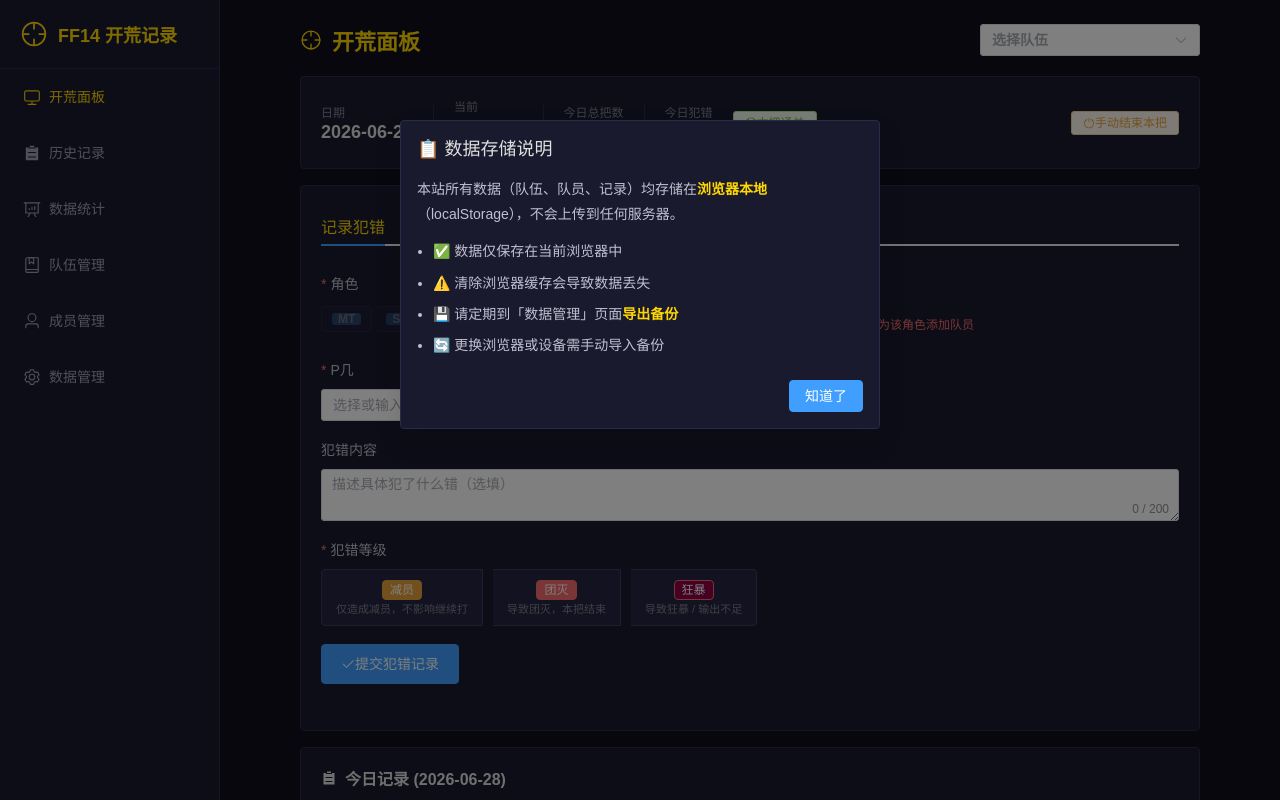
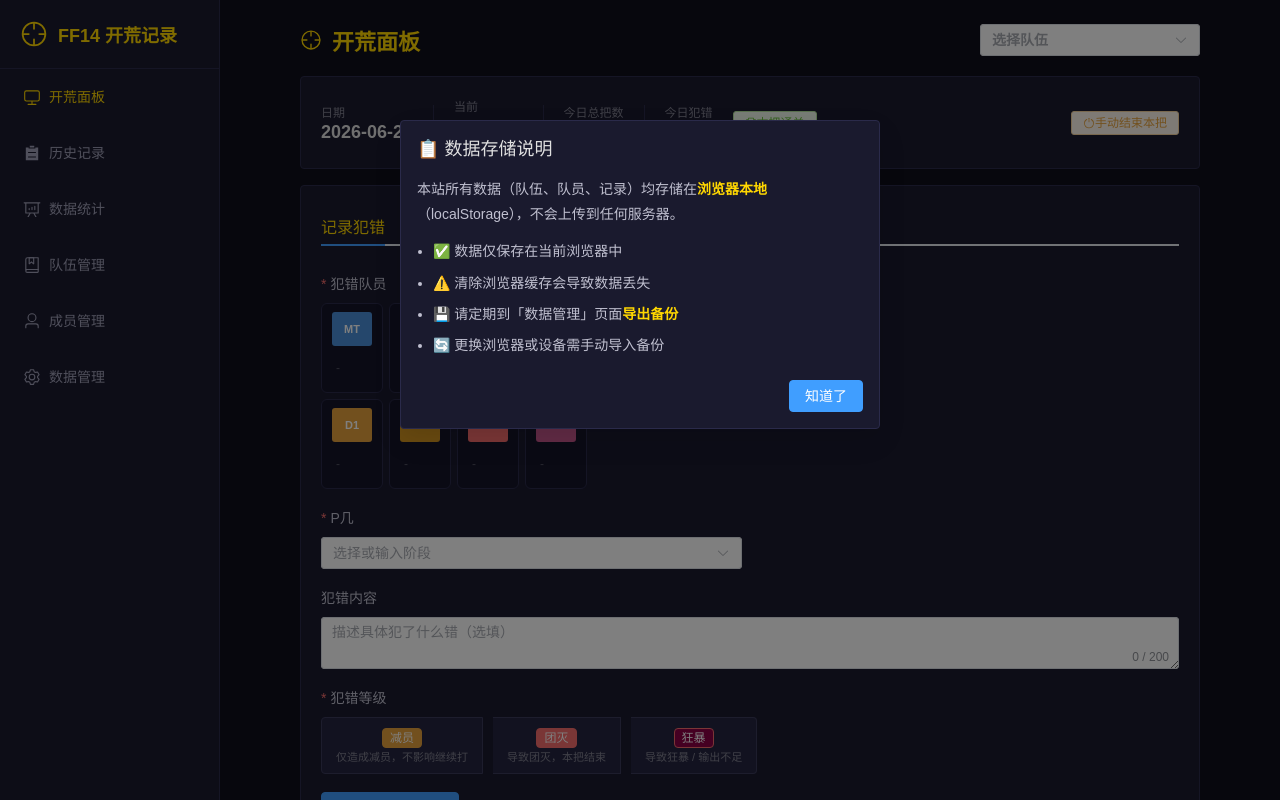
Before and after one commit to spqrwk/ff14-raid-tracker, a Vue app: page /#/ in a window 1280 px wide. Shown: the top 800 px of the page. Built offline with nearby package versions, Linux system fonts and the light colour scheme.

Commit message:
犯错记录支持多选队员

```diff
--- a/src/views/Home.vue
+++ b/src/views/Home.vue
@@ -80,66 +80,36 @@
             label-position="top"
             class="record-form"
           >
-            <!-- 角色 → 队员 级联选择 -->
-            <el-row :gutter="16">
-              <el-col :span="12">
-                <el-form-item label="角色" prop="role">
-                  <div class="role-selector">
-                    <el-radio-group
-                      v-model="mistakeForm.role"
-                      class="role-radio-bar"
-                      @change="onRoleChange"
+            <!-- 多选队员（按角色分组） -->
+            <el-form-item label="犯错队员" prop="playerIds">
+              <div class="player-check-grid">
+                <div
+                  v-for="role in ROLES"
+                  :key="role"
+                  class="player-check-group"
+                  :class="{ 'has-players': rolePlayerCount[role] > 0 }"
                 >
-                      <el-radio-button
-                        v-for="r in ROLES"
-                        :key="r"
-                        :value="r"
-                        :disabled="rolePlayerCount[r] === 0"
+                  <span class="player-check-role" :style="{ background: roleColor(role) }">{{ role }}</span>
+                  <template v-if="rolePlayerCount[role] > 0">
+                    <el-checkbox
+                      v-for="p in playerStore.playersByRole[role]"
+                      :key="p.id"
+                      :model-value="mistakeForm.playerIds"
+                      :label="p.id"
+                      @change="(checked) => togglePlayer(p.id, checked)"
                     >
-                        <span class="role-radio-label">
-                          <span class="role-radio-tag" :style="{ background: roleColor(r) }">{{ r }}</span>
-                          <span v-if="rolePlayerCount[r] > 0" class="role-player-count">{{ rolePlayerCount[r] }}人</span>
-                        </span>
-                      </el-radio-button>
-                    </el-radio-group>
+                      {{ p.name }}
+                    </el-checkbox>
+                  </template>
+                  <span v-else class="no-player-inline">-</span>
+                </div>
+              </div>
+              <div class="player-check-actions">
+                <el-button link size="small" @click="checkAllPlayers">全选</el-button>
+                <el-button link size="small" @click="uncheckAllPlayers">清空</el-button>
+                <span class="selected-count">{{ mistakeForm.playerIds.length }} 人已选</span>
               </div>
             </el-form-item>
-              </el-col>
-              <el-col :span="12">
-                <el-form-item label="队员" prop="playerId">
-                  <!-- 角色有多个队员：下拉选择 -->
-                  <el-select
-                    v-if="availablePlayers.length > 1"
-                    v-model="mistakeForm.playerId"
-                    placeholder="选择队员"
-                    filterable
-                    style="width: 100%"
-                  >
-                    <el-option
-                      v-for="p in availablePlayers"
-                      :key="p.id"
-                      :label="p.name"
-                      :value="p.id"
-                    />
-                  </el-select>
-                  <!-- 角色只有一个队员：自动选中 -->
-                  <el-tag
-                    v-else-if="availablePlayers.length === 1"
-                    type="success"
-                    size="large"
-                    effect="dark"
-                    class="auto-player-tag"
-                  >
-                    <el-icon><User /></el-icon>
-                    {{ availablePlayers[0].name }}
-                  </el-tag>
-                  <!-- 角色无队员 -->
-                  <span v-else class="no-player-hint">
-                    请先在「成员管理」中为该角色添加队员
-                  </span>
-                </el-form-item>
-              </el-col>
-            </el-row>
 
             <el-row :gutter="16">
               <el-col :span="12">
@@ -357,9 +327,7 @@ const selectablePhases = computed(() =>
 )
 
 function onTeamSwitch() {
-  // 切换队伍时，角色和队员选择自然跟着切换（playersByRole 基于 teamPlayers）
-  mistakeForm.role = ''
-  mistakeForm.playerId = ''
+  mistakeForm.playerIds = []
 }
 
 // 角色颜色
@@ -409,38 +377,42 @@ const mistakeFormRef = ref(null)
 const submitting = ref(false)
 
 const mistakeForm = reactive({
-  role: '',
-  playerId: '',
+  playerIds: [],
   phase: '',
   description: '',
   level: ''
 })
 
-// 当前角色下的可选队员
-const availablePlayers = computed(() => {
-  if (!mistakeForm.role) return []
-  return playerStore.playersByRole[mistakeForm.role] || []
-})
+function togglePlayer(id, checked) {
+  if (checked) {
+    if (!mistakeForm.playerIds.includes(id)) mistakeForm.playerIds.push(id)
+  } else {
+    mistakeForm.playerIds = mistakeForm.playerIds.filter(pid => pid !== id)
+  }
+}
 
-// 角色变更时：清空队员选择，若仅一人则自动选中
-function onRoleChange() {
-  mistakeForm.playerId = ''
-  if (availablePlayers.value.length === 1) {
-    mistakeForm.playerId = availablePlayers.value[0].id
+function checkAllPlayers() {
+  const all = []
+  for (const role of ROLES) {
+    for (const p of (playerStore.playersByRole[role] || [])) {
+      all.push(p.id)
     }
+  }
+  mistakeForm.playerIds = all
+}
+
+function uncheckAllPlayers() {
+  mistakeForm.playerIds = []
 }
 
 // 表单规则
 const mistakeRules = {
-  role: [{ required: true, message: '请选择角色', trigger: 'change' }],
-  playerId: [
+  playerIds: [
     {
       required: true,
       validator: (_rule, value, callback) => {
-        if (availablePlayers.value.length === 0) {
-          callback(new Error('该角色没有队员，请先在成员管理中分配'))
-        } else if (!value) {
-          callback(new Error('请选择队员'))
+        if (!value || value.length === 0) {
+          callback(new Error('请至少勾选一名队员'))
         } else {
           callback()
         }
@@ -457,24 +429,33 @@ function submitMistake() {
     if (!valid) return
     submitting.value = true
     try {
-      const player = playerStore.players.find(p => p.id === mistakeForm.playerId)
+      const levelText = levelLabel(mistakeForm.level)
+      const isFatal = mistakeForm.level === 'wipe' || mistakeForm.level === 'enrage'
+
+      for (const pid of mistakeForm.playerIds) {
+        const player = playerStore.players.find(p => p.id === pid)
+        if (!player) continue
         recordStore.addMistake({
-        playerId: mistakeForm.playerId,
-        playerName: player?.name || '未知',
+          playerId: pid,
+          playerName: player.name,
           phase: mistakeForm.phase,
           description: mistakeForm.description,
           level: mistakeForm.level,
           date: today.value
         })
+      }
 
-      const levelText = levelLabel(mistakeForm.level)
-      const isFatal = mistakeForm.level === 'wipe' || mistakeForm.level === 'enrage'
+      const names = mistakeForm.playerIds
+        .map(pid => playerStore.players.find(p => p.id === pid)?.name)
+        .filter(Boolean)
+        .join(', ')
+
       ElMessage.success(
-        `第 ${currentPull.value} 把 · [${mistakeForm.role}] ${player?.name} ${mistakeForm.phase} ${levelText} 已记录` +
+        `第 ${currentPull.value} 把 · ${names} ${mistakeForm.phase} ${levelText} 已记录` +
         (isFatal ? '，本把已结束' : '')
       )
 
-      // 重置表单（保留角色方便连续录入）
+      // 重置表单
       mistakeForm.phase = ''
       mistakeForm.description = ''
       mistakeForm.level = ''
@@ -634,73 +615,71 @@ function levelTagType(level) {
   padding: 8px 0;
 }
 
-/* 角色选择器 */
-.role-selector {
-  width: 100%;
+/* 队员勾选网格 */
+.player-check-grid {
+  display: grid;
+  grid-template-columns: repeat(4, 1fr);
+  gap: 6px;
 }
 
-.role-radio-bar {
+.player-check-group {
   display: flex;
-  flex-wrap: wrap;
+  flex-direction: column;
   gap: 4px;
+  padding: 8px 10px;
+  background: #141428;
+  border: 1px solid #2a2a4a;
+  border-radius: 6px;
+  min-height: 48px;
 }
 
-.role-radio-bar :deep(.el-radio-button) {
-  margin: 0;
+.player-check-group.has-players {
+  border-color: #3a3a5a;
 }
 
-.role-radio-bar :deep(.el-radio-button__inner) {
-  padding: 6px 10px;
-  background: #252540;
-  border-color: #3a3a5a;
-  color: #c0c0d0;
-  font-size: 13px;
-  border-radius: 4px;
-}
-
-.role-radio-bar :deep(.el-radio-button__original-radio:checked + .el-radio-button__inner) {
-  background: #3a3050;
-  border-color: #ffd700;
-  box-shadow: 0 0 6px rgba(255, 215, 0, 0.2);
-}
-
-.role-radio-bar :deep(.el-radio-button.is-disabled .el-radio-button__inner) {
-  opacity: 0.35;
-  cursor: not-allowed;
-}
-
-.role-radio-label {
-  display: flex;
-  flex-direction: column;
-  align-items: center;
-  gap: 2px;
-}
-
-.role-radio-tag {
+.player-check-role {
   display: inline-block;
-  padding: 0 6px;
+  width: 40px;
+  text-align: center;
+  padding: 1px 6px;
   border-radius: 3px;
   color: #fff;
   font-weight: 700;
-  font-size: 12px;
+  font-size: 11px;
+  margin-bottom: 2px;
 }
 
-.role-player-count {
-  font-size: 10px;
-  color: #808090;
+.player-check-group :deep(.el-checkbox) {
+  margin-right: 0;
 }
 
-.auto-player-tag {
-  margin-top: 2px;
-  font-size: 14px;
-  padding: 8px 16px;
+.player-check-group :deep(.el-checkbox__label) {
+  font-size: 12px;
+  color: #c0c0d0;
+  padding-left: 4px;
 }
 
-.no-player-hint {
-  display: inline-block;
-  margin-top: 6px;
-  color: #f56c6c;
+.player-check-group :deep(.el-checkbox__input.is-checked + .el-checkbox__label) {
+  color: #67c23a;
+}
+
+.no-player-inline {
+  color: #505060;
   font-size: 12px;
+  padding-left: 4px;
+}
+
+.player-check-actions {
+  margin-top: 8px;
+  display: flex;
+  align-items: center;
+  gap: 12px;
+}
+
+.selected-count {
+  font-size: 12px;
+  color: #67c23a;
+  font-weight: 600;
 }
 
 /* 犯错等级单选 */
```
Lines whose indentation alone changed are shown as unchanged.
